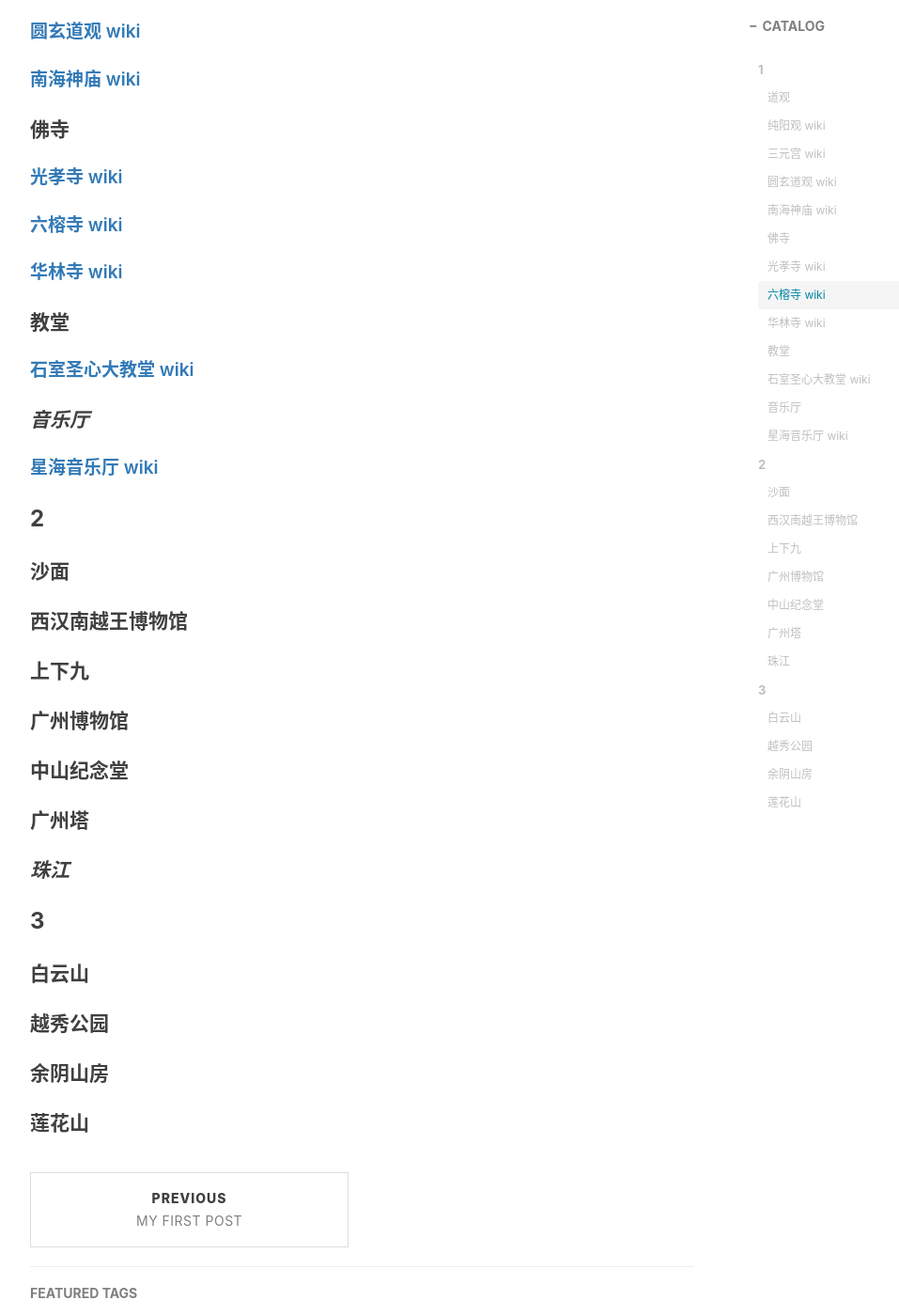
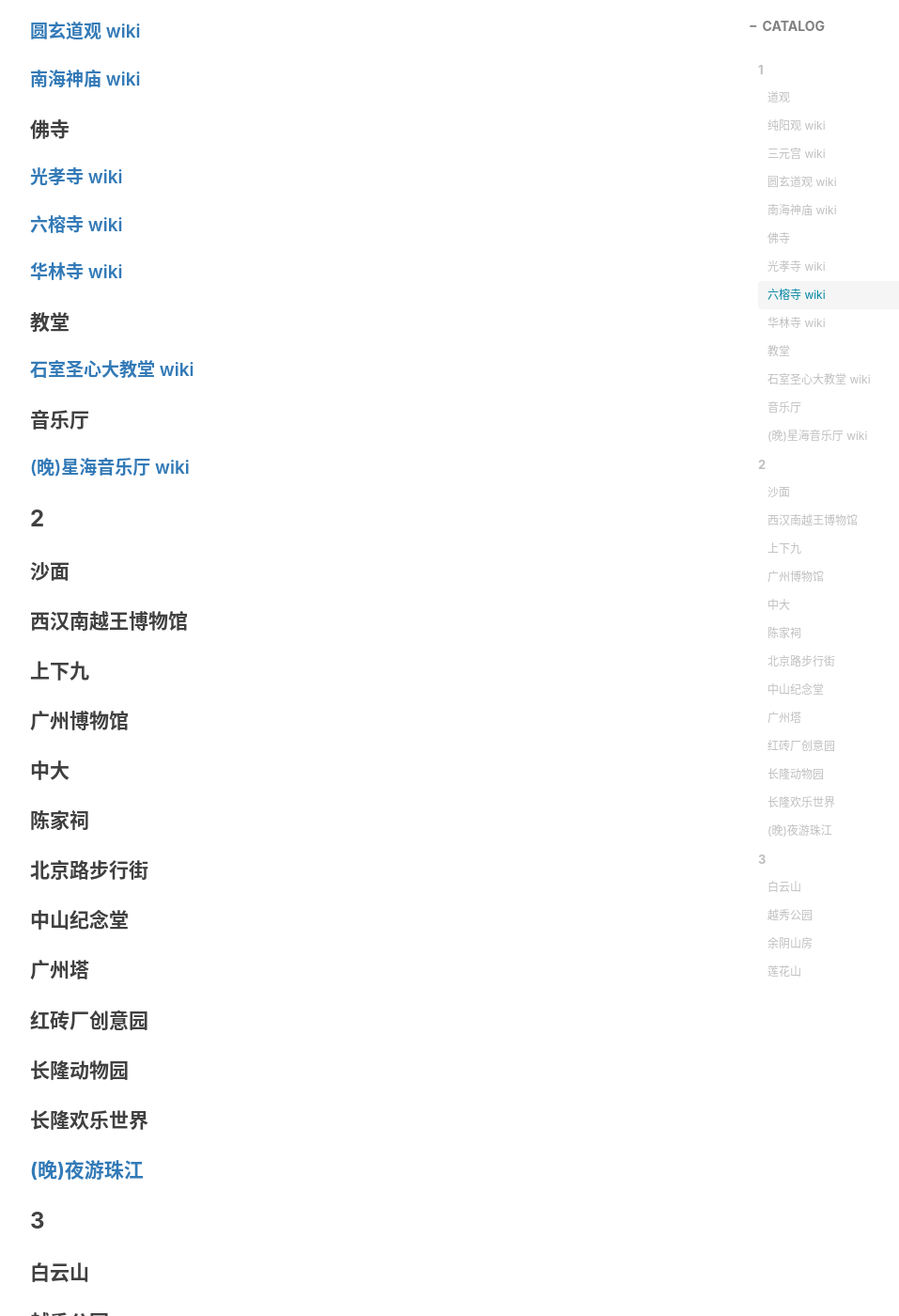
Before and after one commit to anchor2017/anchor2017.github.io, a Jekyll site: the page built from _posts/2019-03-26-In-Guangzhou-2019.md, in a window 1280 px wide and 1400 px high, scrolled down 760 px. Shown: the whole window at 94% size, without its empty margins (233-1190 px from the left). Built offline with Jekyll 4.4.1, drawn with Linux system fonts in a browser that asks for light colours; nearby versions of some CDN libraries; comment, search, counter and statistics services are not loaded.

Commit message:
Update 2019-03-26-In-Guangzhou-2019.md

```diff
--- a/_posts/2019-03-26-In-Guangzhou-2019.md
+++ b/_posts/2019-03-26-In-Guangzhou-2019.md
@@ -28,17 +28,23 @@ mermaid: true
 #### 教堂
 ##### [石室圣心大教堂](https://baike.baidu.com/item/%E7%9F%B3%E5%AE%A4%E5%9C%A3%E5%BF%83%E5%A4%A7%E6%95%99%E5%A0%82) [wiki](https://zh.wikipedia.org/wiki/%E7%9F%B3%E5%AE%A4%E5%9C%A3%E5%BF%83%E5%A4%A7%E6%95%99%E5%A0%82)
 
-#### *音乐厅*
-##### [星海音乐厅](https://baike.baidu.com/item/%E6%98%9F%E6%B5%B7%E9%9F%B3%E4%B9%90%E5%8E%85) [wiki](https://zh.wikipedia.org/wiki/%E6%98%9F%E6%B5%B7%E9%9F%B3%E4%B9%90%E5%8E%85)
+#### 音乐厅
+##### [(晚)星海音乐厅](https://baike.baidu.com/item/%E6%98%9F%E6%B5%B7%E9%9F%B3%E4%B9%90%E5%8E%85) [wiki](https://zh.wikipedia.org/wiki/%E6%98%9F%E6%B5%B7%E9%9F%B3%E4%B9%90%E5%8E%85)
 
 ### 2
 #### 沙面
 #### 西汉南越王博物馆
 #### 上下九
 #### 广州博物馆
+#### 中大
+#### 陈家祠
+#### 北京路步行街
 #### 中山纪念堂
 #### 广州塔
-#### *珠江*
+#### 红砖厂创意园
+#### 长隆动物园
+#### 长隆欢乐世界
+#### [(晚)夜游珠江](https://baike.baidu.com/item/%E7%8F%A0%E6%B1%9F%E5%A4%9C%E6%B8%B8)
 
 ### 3
 #### 白云山
```
